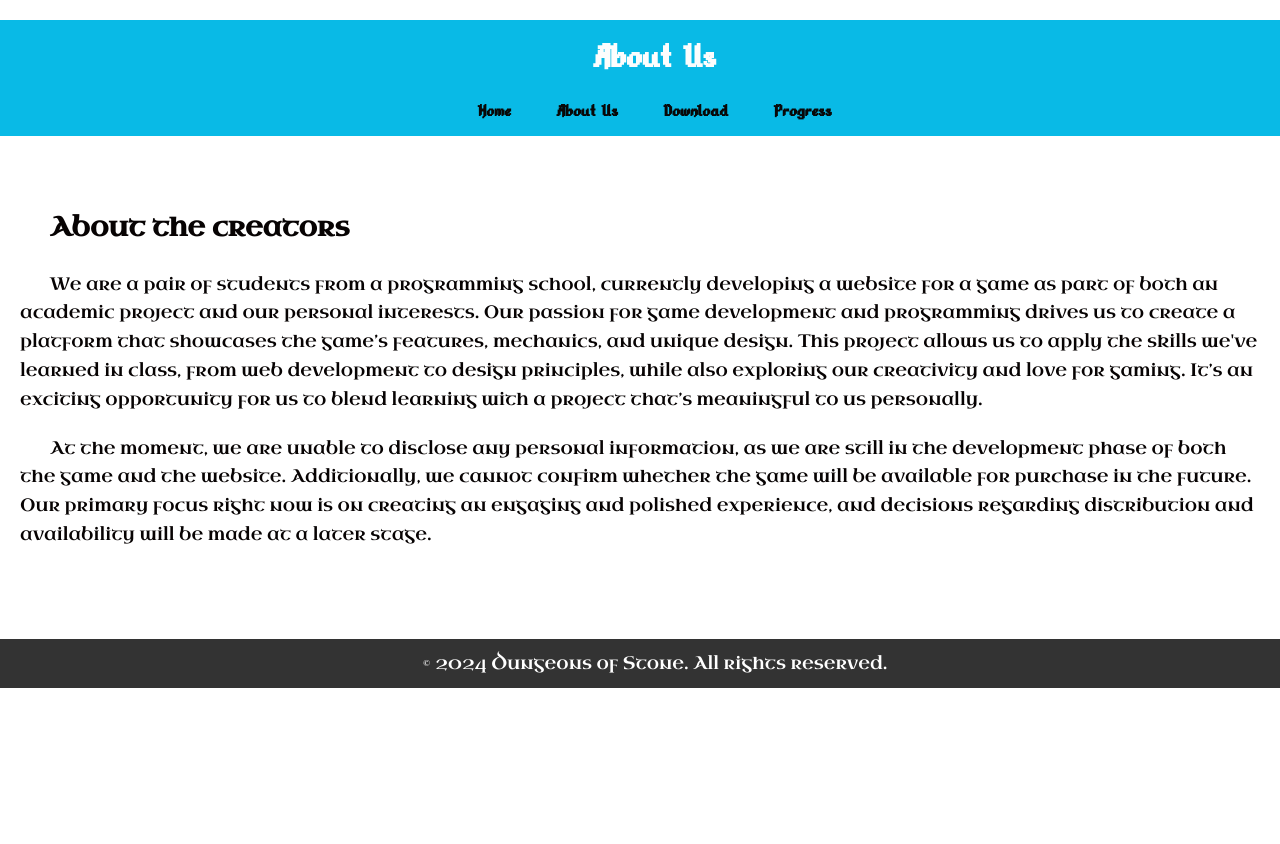
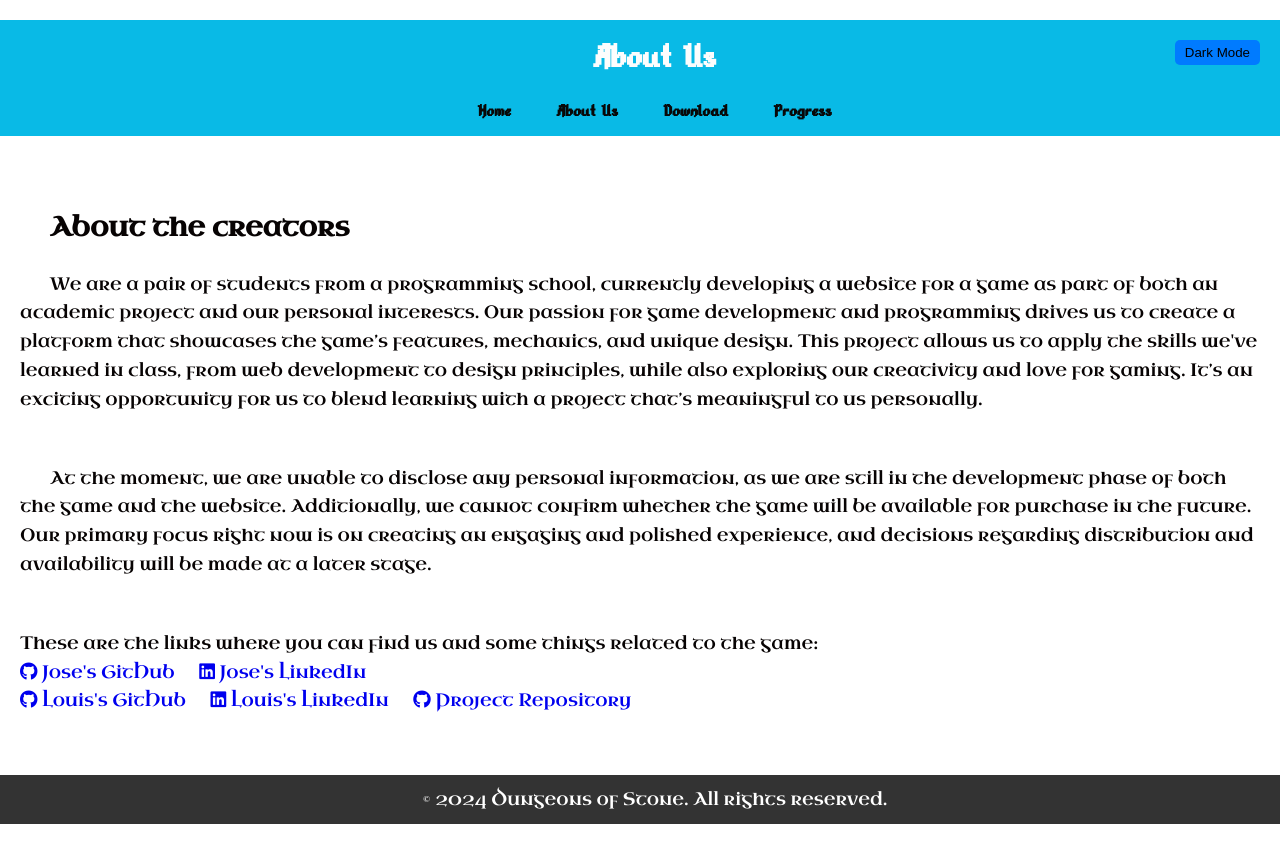
Before and after one commit to AlphaShrodinger/Demo_day_project_Website, a plain HTML site: page about.html in a window 1280 px wide. Before the commit the page ends 800 px from the top, so only its background shows below. Drawn offline with Linux system fonts and the light colour scheme.

Commit message:
completing about section and adding dark mode to all pages

```diff
--- a/about.html
+++ b/about.html
@@ -9,6 +9,7 @@
     <link href="https://fonts.googleapis.com/css2?family=Uncial+Antiqua:wght@400;700&display=swap" rel="stylesheet">
     <link rel="icon" href="icons/favicon.ico">
     <link rel="icon" href="icons/favicon-32x32.png">
+    <link rel="stylesheet" href="https://cdnjs.cloudflare.com/ajax/libs/font-awesome/6.0.0-beta3/css/all.min.css">
 </head>
 
 <body>
@@ -22,6 +23,10 @@
                 <li><a href="progress.html">Progress</a></li>
             </ul>
         </nav>
+
+        <button id="theme-toggle">Dark Mode</button>
+        <script src="dark_mode.js"></script>
+
     </header>
     <main>
         <section id="about">
@@ -33,12 +38,33 @@
                 while also exploring our creativity and love for gaming. It’s an exciting opportunity for us to blend
                 learning with a project that’s meaningful to us personally.</p>
         </section>
-        <p>At the moment, we are unable to disclose any personal information, as we are still in the development phase
-            of both the game and the website. Additionally, we cannot confirm whether the game will be available for
-            purchase in the future. Our primary focus right now is on creating an engaging and polished experience, and
-            decisions regarding distribution and availability will be made at a later stage.</p>
+
         <section>
+            <p>At the moment, we are unable to disclose any personal information, as we are still in the development
+                phase
+                of both the game and the website. Additionally, we cannot confirm whether the game will be available for
+                purchase in the future. Our primary focus right now is on creating an engaging and polished experience,
+                and
+                decisions regarding distribution and availability will be made at a later stage.</p>
+        </section>
 
+        <section class="contact">
+            <p>These are the links where you can find us and some things related to the game:</p>
+
+            <div>
+                <a href="https://github.com/AlphaShrodinger" target="_blank"><i class="fab fa-github"></i> Jose's
+                    GitHub</a>
+                <a href="www.linkedin.com/in/jose-oquendo-b488a5328" target="_blank"><i class="fab fa-linkedin"></i>
+                    Jose's LinkedIn</a>
+            </div>
+            <a href="https://github.com/LouisTenebrae" target="_blank"><i class="fab fa-github"></i> Louis's GitHub</a>
+            <a href="https://pr.linkedin.com/in/louis-mart%C3%ADnez-echevarr%C3%ADa-0x1595" target="_blank"><i
+                    class="fab fa-linkedin"></i>
+                Louis's LinkedIn</a>
+            <a href="https://github.com/LouisTenebrae/Demo_day_project_Game" target="_blank"><i
+                    class="fab fa-github"></i>
+                Project Repository</a>
+            <div>
         </section>
     </main>
     <footer>
--- a/dark_mode.js
+++ b/dark_mode.js
@@ -1,4 +1,16 @@
 // JavaScript to toggle the dark mode class
 document.getElementById("theme-toggle").addEventListener("click", function () {
     document.body.classList.toggle("dark-mode");
+
+    // Save the preference in localStorage
+    const isDarkMode = document.body.classList.contains("dark-mode");
+    localStorage.setItem("darkMode", isDarkMode ? "enabled" : "disabled");
 });
+
+// Check and apply the saved theme on page load
+window.addEventListener("load", function () {
+    const darkModeSetting = localStorage.getItem("darkMode");
+    if (darkModeSetting === "enabled") {
+        document.body.classList.add("dark-mode");
+    }
+});
--- a/style.css
+++ b/style.css
@@ -42,6 +42,7 @@ body {
     right: 10px;
     border-radius: 5px;
     border: none;
+    background-color: #007BFF;
 }
 
 header {
@@ -145,6 +146,16 @@ section {
     width: 75%;
 }
 
+.contact {
+    text-indent: 0;
+}
+
+.contact a {
+    margin-right: 20px;
+    display: inline-block;
+    text-decoration: none;
+}
+
 footer {
     background: #333;
     color: #fff;
```
Also changed, not shown: download.html (+4 -0 lines), index.html (+7 -0 lines), progress.html (+4 -0 lines).
